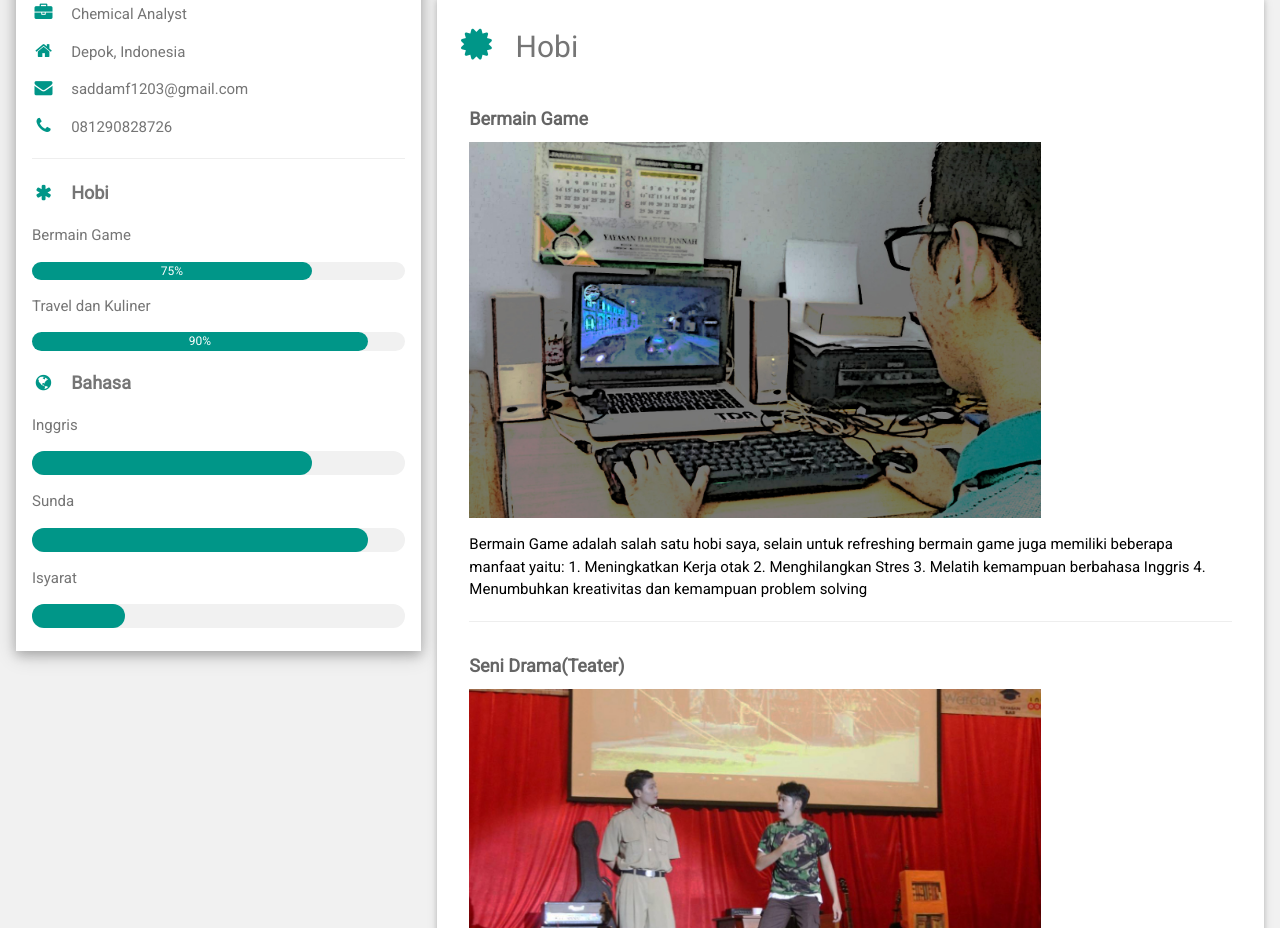
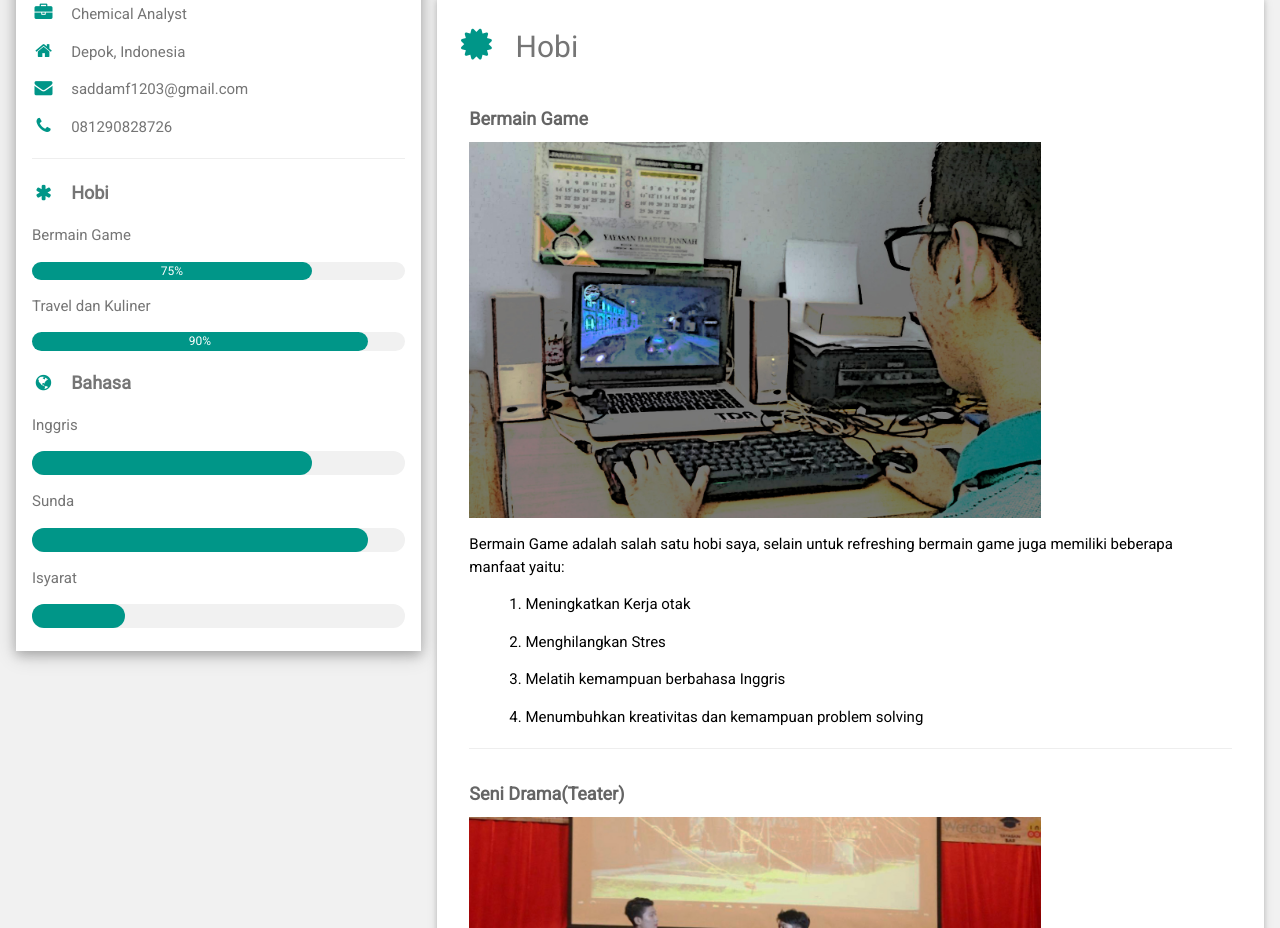
Before and after one commit to muhamadsaddam/muhamadsaddam.github.io, a plain HTML site: page index.html in a window 1280 px wide. Shown: the part 332-1260 px from the top of the page. Drawn offline with nearby package versions, Linux system fonts and the light colour scheme.

Commit message:
Update index.html

```diff
--- a/index.html
+++ b/index.html
@@ -91,10 +91,10 @@ html,body,h1,h2,h3,h4,h5,h6 {font-family: "Roboto", sans-serif}
            <img src="img/Gamef.jpg" style="width:75%" alt="Avatar">
 
           <p>	Bermain Game adalah salah satu hobi saya, selain untuk refreshing bermain game juga memiliki beberapa manfaat yaitu:
-          1. Meningkatkan Kerja otak
-          2. Menghilangkan Stres
-          3. Melatih kemampuan berbahasa Inggris
-          4. Menumbuhkan kreativitas dan kemampuan problem solving</p>
+          <ul>  1. Meningkatkan Kerja otak</ul>
+          <ul>  2. Menghilangkan Stres</ul>
+          <ul>  3. Melatih kemampuan berbahasa Inggris</ul>
+          <ul>  4. Menumbuhkan kreativitas dan kemampuan problem solving</ul></p>
           <hr>
         </div>
         <div class="w3-container">
```
